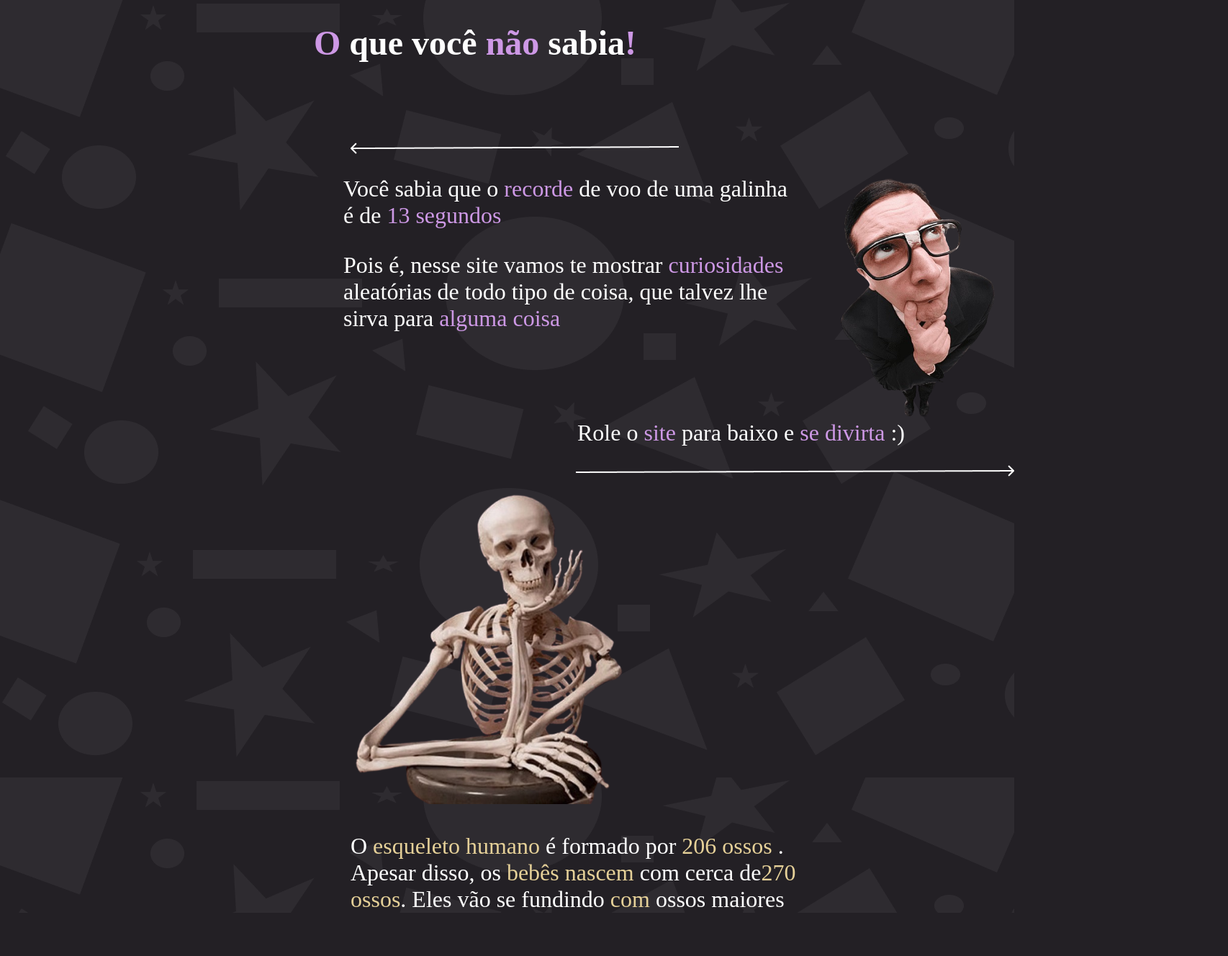
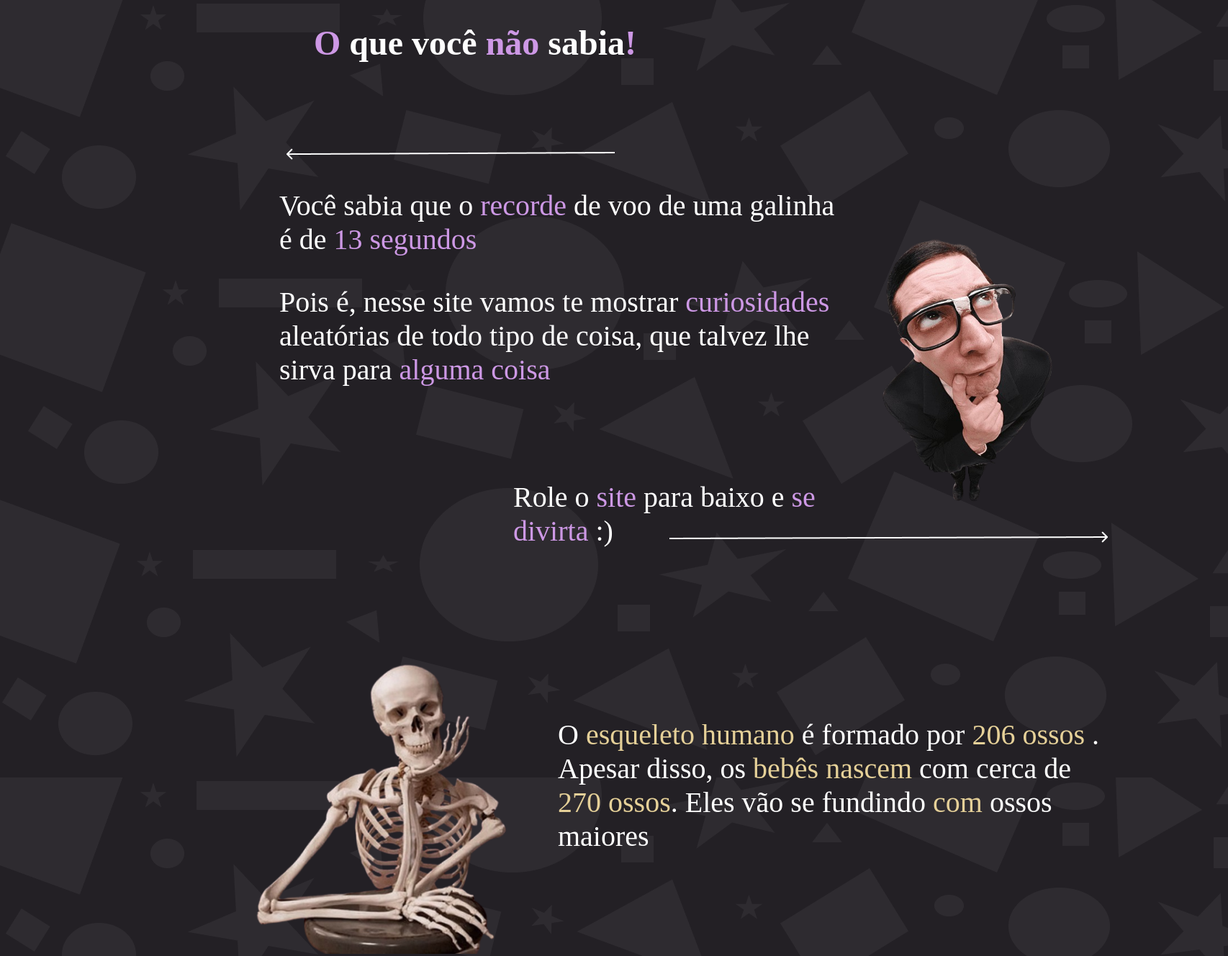
Before and after one commit to Linxusthuis/O-que-voce-nao-sabia, a plain HTML site: page index.html in a window 1280 px wide. Shown: the whole page at 72% size, 1706 px wide, since content can reach past the window. Before the commit the page ends 1268 px from the top, so only its background shows below. Drawn offline with Linux system fonts and the light colour scheme.

Commit message:
final por hoje

```diff
--- a/style.css
+++ b/style.css
@@ -13,7 +13,7 @@ body{
   h1.titulo1 {
     color:var(--roxo);
     text-align: center;
-    font-size: xxx-large;
+    font-size: 100px;
     /* overflow-x: hidden; */
     /* overflow-y: hidden; */
 
@@ -34,21 +34,21 @@ header {
 }
 div.primeira_parte{
     position: relative;
-    width: 623px;
+    width: 776px;
     height: fit-content;
     /* border: 1px solid black; */
     /* padding: 10px; */
     /* margin: 10px; */
     align-items: center;
     top: 56px;
-    right: -429px;
-    font-size: xx-large;
+    right: -340px;
+    font-size: 40px;
   }
 img.carapens {
   position: relative;
-  left: 345px;
-  top: -416px;
-  height: 369px;
+  left: 490px;
+  top: -482px;
+  height: 406px;
 }
 div.troco{
   position: relative;
@@ -60,9 +60,8 @@ div.troco{
 }
 div.flecha1{
   position: inherit;
-  left: 323px;
+  left: 542px;
   top: 10px;
-  width:  50%;
 }
 div.flecha2{
   position: inherit;
@@ -72,15 +71,17 @@ div.flecha2{
 }
 div.cur1{
   position: inherit;
+  top: 72px;
 }
 div.txtcur1{
   position: inherit;
-  left: 10px;
-  top: 10px;
+  left: 387px;
+  top: -297px;
 }
 img.cur1img{
   position: inherit;
-  left: 10px;
-  top: 10px;
+  left: -38px;
+  top: 81px;
+  height: 418px;
 }
 }
```
Also changed, not shown: index.html (+1 -1 lines).
